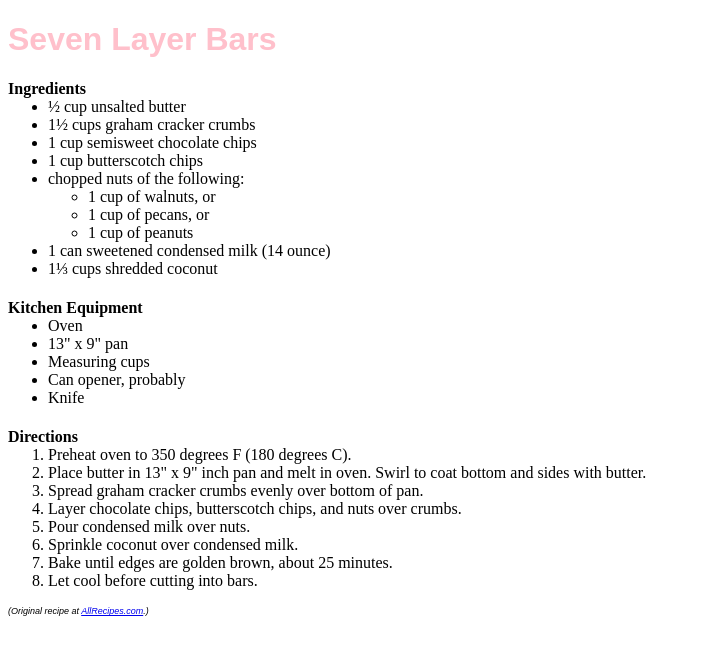
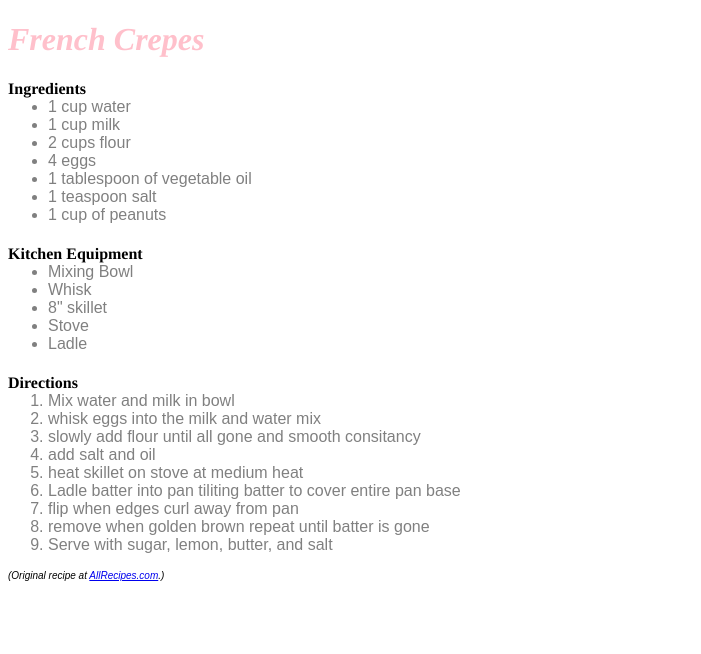
Before and after one commit to rachelfox77/477-Recipe, a plain HTML site: page index.html in a window 1280 px wide. Shown: the whole page, without its empty margins (0-701 px from the left). Drawn offline with Linux system fonts and the light colour scheme; a script that the page names is missing.

Commit message:
added recipe file and css styles

```diff
--- a/index.html
+++ b/index.html
@@ -6,7 +6,7 @@
 		<!-- meta tags and title -->
 		<meta charset="UTF-8">
 		<meta name="viewport" content="width=device-width, initial-scale=1.0">
-		<title>Page Title Goes Here</title>
+		<title>French Crepes</title>
 
 		<!-- external and on-page CSS goes here -->
 		<link rel="stylesheet" href="styles.css" media="all">
@@ -23,54 +23,48 @@
 	</head>
 
 	<body>
- <h1>Seven Layer Bars</h1>
+ <h1>French Crepes</h1>
 
 <div id="ingredients">
   <h4>Ingredients</h4>
   <ul>
-    <li>½ cup unsalted butter</li>
-    <li>1½ cups graham cracker crumbs</li>
-    <li>1 cup semisweet chocolate chips</li>
-    <li>1 cup butterscotch chips</li>
-    <li>chopped nuts of the following:
-      <ul>
-        <li>1 cup of walnuts, or</li>
-        <li>1 cup of pecans, or</li>
-        <li>1 cup of peanuts</li>
-      </ul>
-    </li>
-    <li>1 can sweetened condensed milk <span>(14 ounce)</span></li>
-    <li>1⅓ cups shredded coconut</li>
+    <li>1 cup water</li>
+    <li>1 cup milk</li>
+    <li>2 cups flour</li>
+    <li>4 eggs</li>
+    <li>1 tablespoon of vegetable oil</li>
+    <li>1 teaspoon salt</li>
+    <li>1 cup of peanuts</li>
   </ul>
 </div>
 
 <div id="equipment">
   <h4>Kitchen Equipment</h4>
   <ul>
-    <li>Oven</li>
-    <li>13" x 9" pan</li>
-    <li>Measuring cups</li>
-    <li>Can opener, probably</li>
-    <li>Knife</li>
+    <li>Mixing Bowl</li>
+    <li>Whisk</li>
+    <li>8" skillet</li>
+    <li>Stove</li>
+    <li>Ladle</li>
   </ul>
 </div>
 
 <div id="directions">
   <h4>Directions</h4>
   <ol>
-    <li>Preheat oven to 350 degrees F (180 degrees C).</li>
-    <li>Place butter in 13" x 9" inch pan and melt in oven. Swirl to coat bottom and sides with butter.</li>
-    <li>Spread graham cracker crumbs evenly over bottom of pan.</li>
-    <li>Layer chocolate chips, butterscotch chips, and nuts over crumbs.</li>
-    <li>Pour condensed milk over nuts.</li>
-    <li>Sprinkle coconut over condensed milk.</li>
-    <li>Bake until edges are golden brown, about 25 minutes.</li>
-    <li>Let cool before cutting into bars.</li>
+    <li>Mix water and milk in bowl</li>
+    <li>whisk eggs into the milk and water mix</li>
+    <li>slowly add flour until all gone and smooth consitancy</li>
+    <li>add salt and oil</li>
+    <li>heat skillet on stove at medium heat</li>
+    <li>Ladle batter into pan tiliting batter to cover entire pan base</li>
+    <li>flip when edges curl away from pan</li>
+    <li>remove when golden brown repeat until batter is gone</li>
+    <li>Serve with sugar, lemon, butter, and salt</li>
   </ol>
 </div>
 
-<p class="copyright">(Original recipe at <a href="https://www.allrecipes.com/recipe/9889/seven-layer-bars/">AllRecipes.com</a>.)</p>
-
+<p class="copyright">(Original recipe at <a href="https://www.allrecipes.com/recipe/20931/french-crepes//">AllRecipes.com</a>.)</p>
 	</body>
 
 </html>
--- a/styles.css
+++ b/styles.css
@@ -1,10 +1,18 @@
 h1 {
-  font-family: Arial;
-  color: pink
+  font-family: Times;
+  font-style: Italic;
+  color: Pink
 }
-
+li {
+  color: grey;
+  font-size:13x;
+  font-family:sans-serif;
+}
 h4 {
+  font-family: Times;
+  font-size: 13x;
   margin-bottom: 0;
+  font-style: Bold;
 }
 
 ul, ol {
@@ -13,6 +21,6 @@ ul, ol {
 
 .copyright {
   font-family: Arial;
-  font-size: 9px;
+  font-size: 10px;
   font-style: italic;
 }
```
